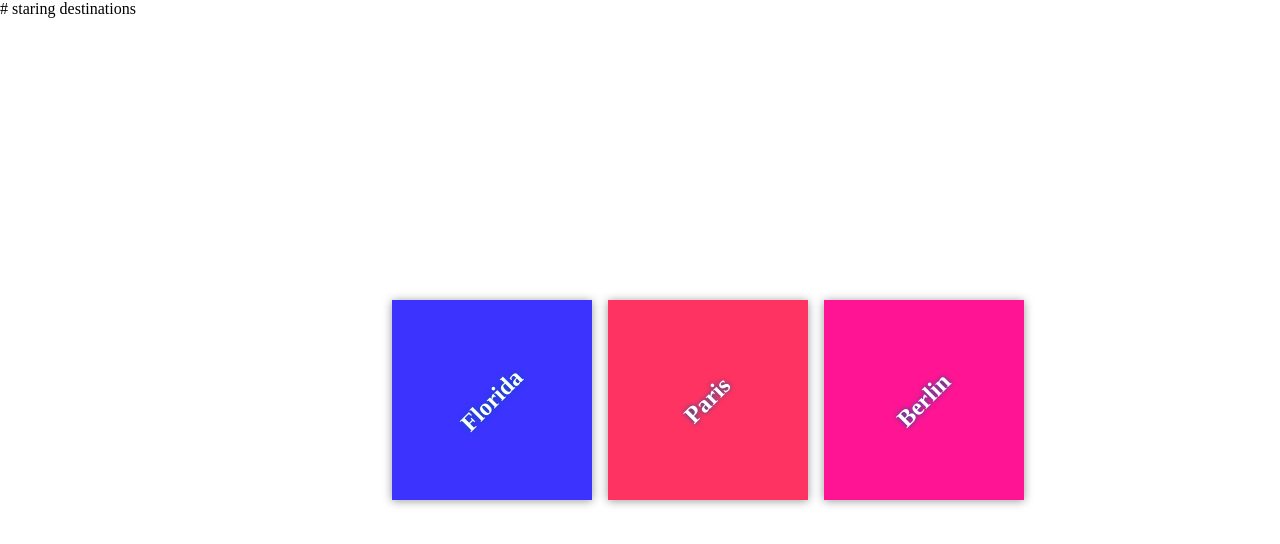
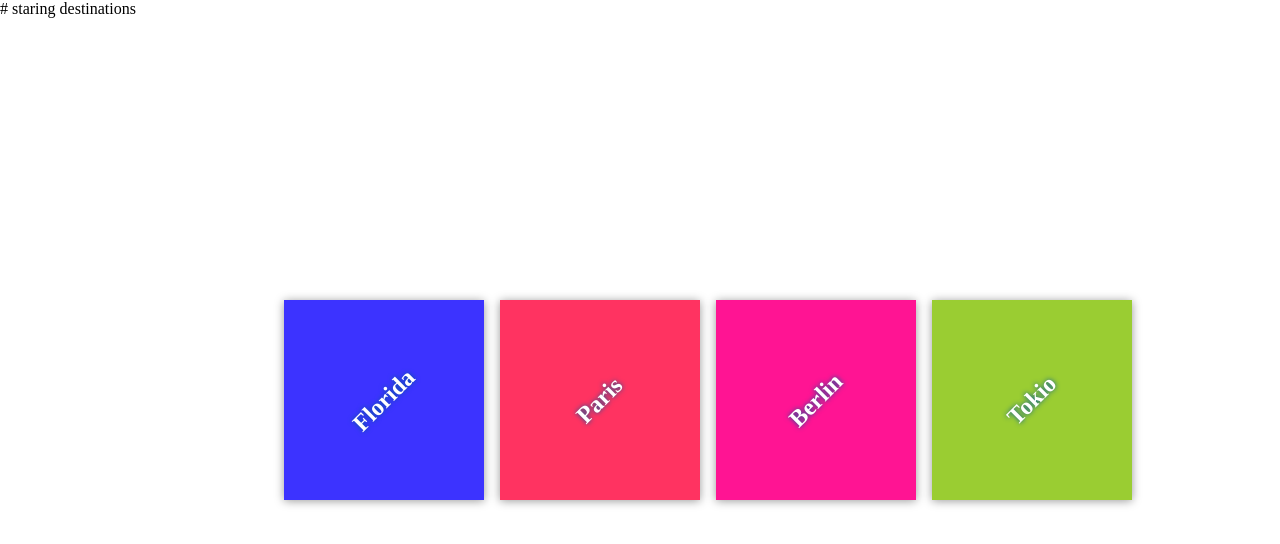
Before and after one commit to carlosmertens/MTP-my-travel-plans, a plain HTML site: page index.html in a window 1280 px wide. Drawn offline with Linux system fonts and the light colour scheme; files that its build step writes are made by us from their sources.

Commit message:
Add Carlos' destination Tokio

```diff
--- a/app.css
+++ b/app.css
@@ -62,3 +62,7 @@ h2 {
 #berlin {
     background-color: #FF1493;
 }
+
+#tokio {
+    background-color: #9ACD32;
+}
--- a/index.html
+++ b/index.html
@@ -22,6 +22,10 @@
             <div class="destination" id="berlin">
                 <h2>Berlin</h2>
             </div>
+
+            <div class="destination" id="tokio">
+                <h2>Tokio</h2>
+            </div>
         </div>
     </div>
 
```
